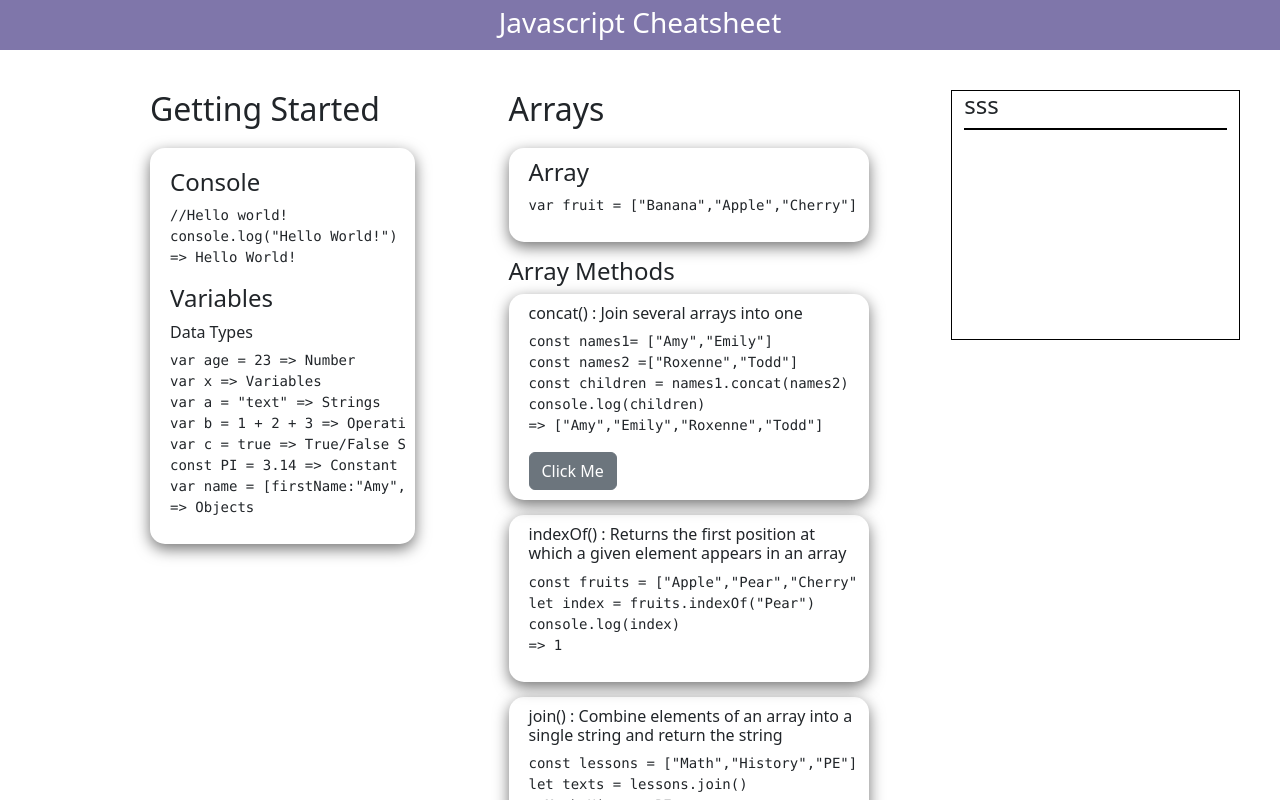
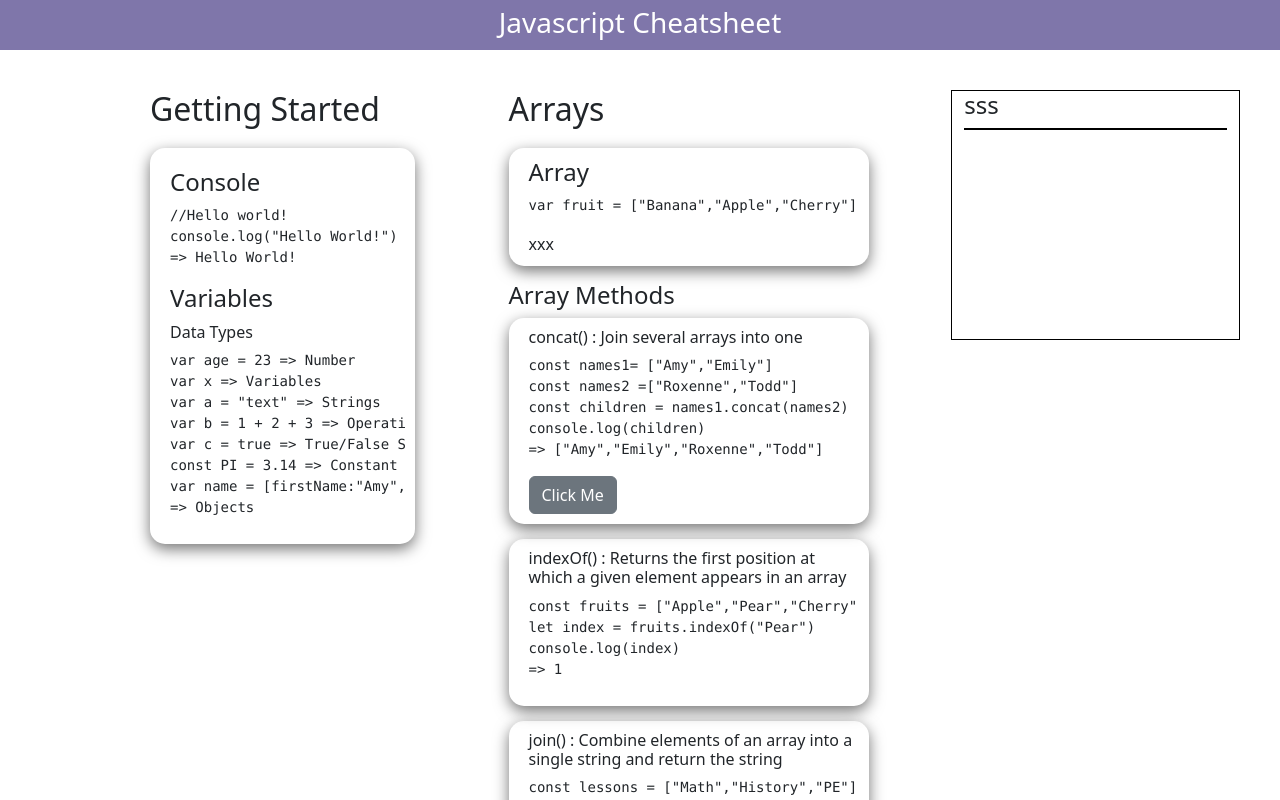
Before and after one commit to AysuDemirci/js_cheatsheet, a React (Create React App) app: page / in a window 1280 px wide. Shown: the top 800 px of the page. Built offline with nearby package versions, Linux system fonts and the light colour scheme.

Commit message:
first commit

```diff
--- a/src/Components/CheatSheet.js
+++ b/src/Components/CheatSheet.js
@@ -54,6 +54,7 @@ export default function CheatSheet() {
               <pre>
                 <code>var fruit = ["Banana","Apple","Cherry"]</code>
               </pre>
+              xxx
             </Col>
 
            <Concat/>
```
